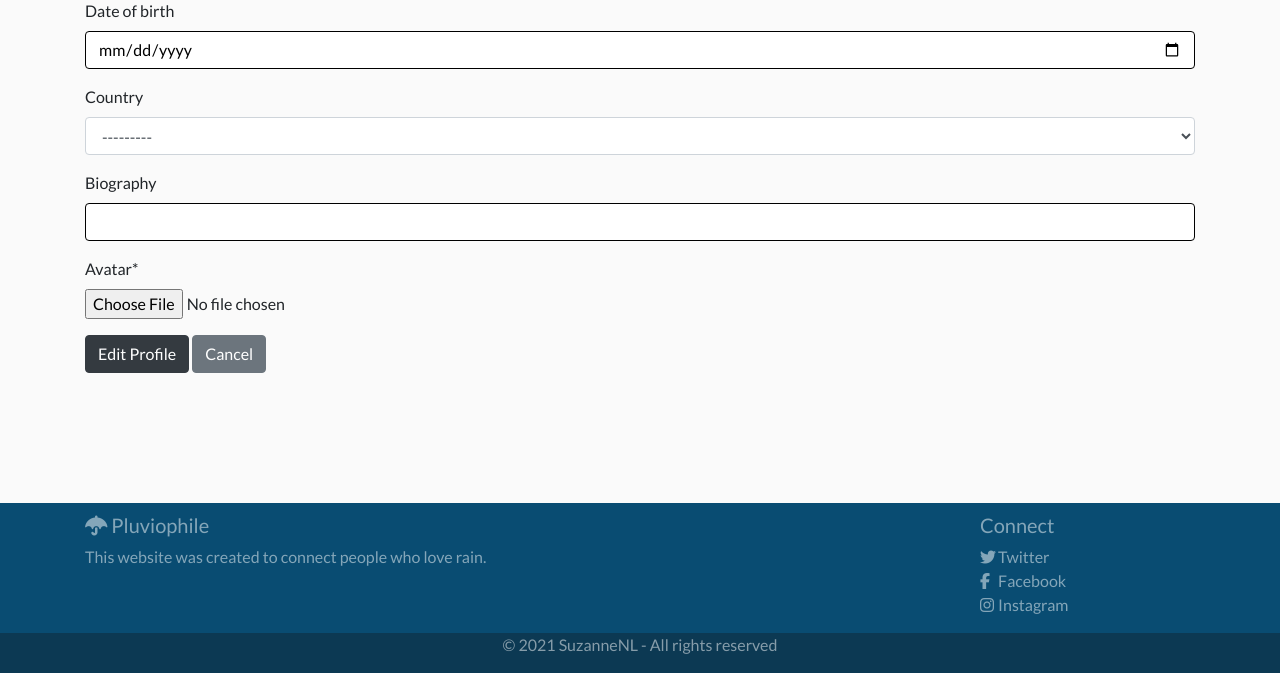
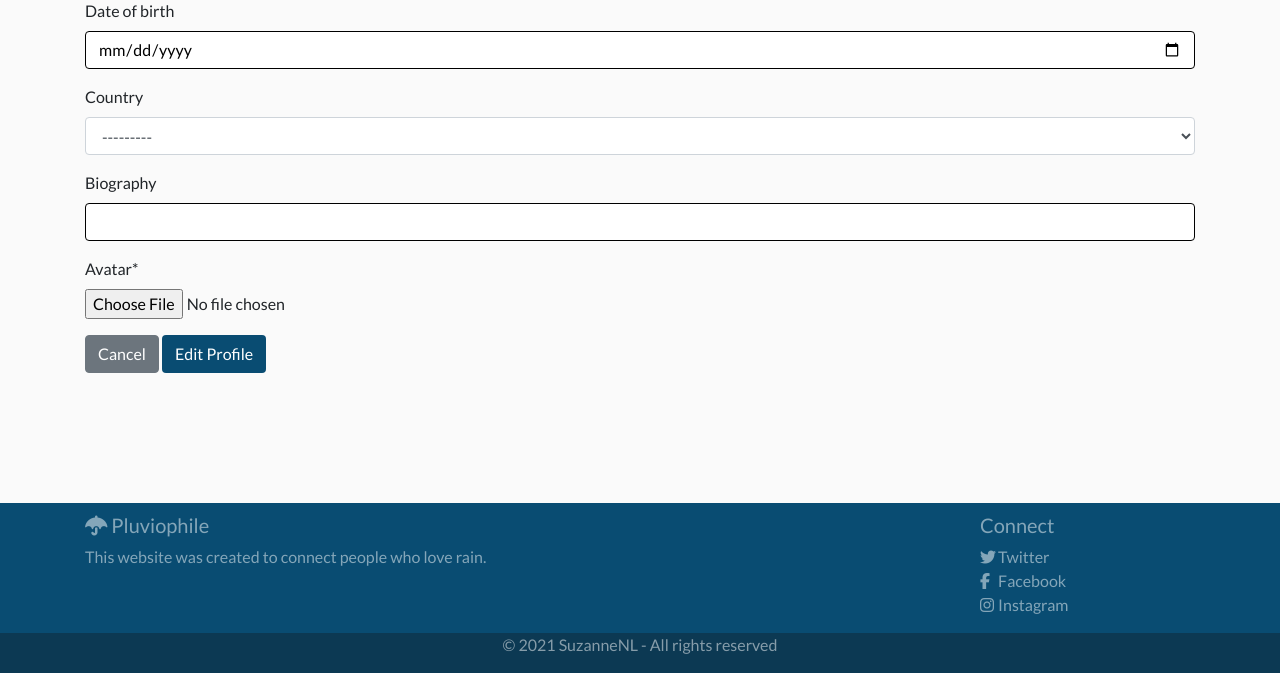
Before and after one commit to SuzanneNL/pluviophile, a Django app: template profiles/templates/profiles/edit_profile.html in a window 1280 px wide. Shown: the part 127-800 px from the top of the page. Run offline with Django 3.2, Linux system fonts and the light colour scheme; the template is opened without the code that fills it: values that come from a table or form of the project are taken from there, others are empty; some libraries are stand-ins or nearby versions.

Commit message:
Also update buttons on edit profile page

```diff
--- a/profiles/templates/profiles/edit_profile.html
+++ b/profiles/templates/profiles/edit_profile.html
@@ -13,8 +13,8 @@
                 <form method="POST" enctype="multipart/form-data">
                     {% csrf_token %}
                     {{ form|crispy }}
-                    <button class="btn btn-dark" type="submit">Edit Profile</button>
                     <a class="btn btn-secondary" href="{% url 'profile' profile.slug %}">Cancel</a>
+                    <button class="btn btn-blue" type="submit">Edit Profile</button>
                 </form>
             </div>
         </div>
```
